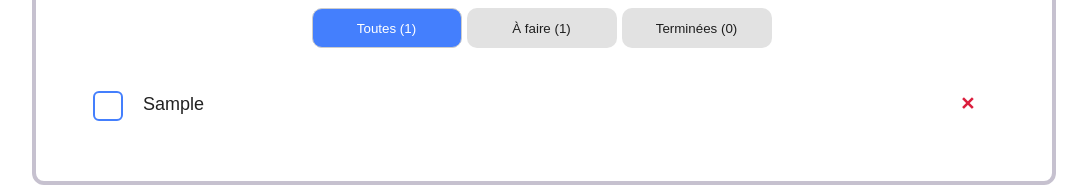
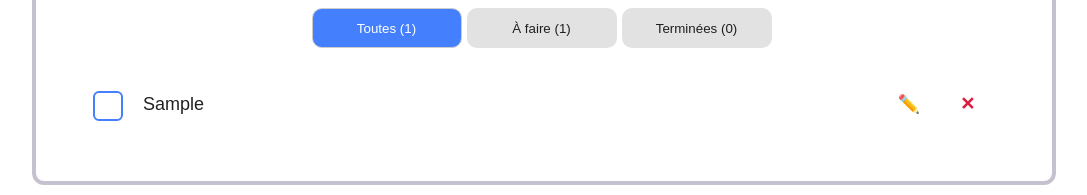
Before and after one commit to laurentbedu/mon-projet-todolist, a React (Vite) app: page / in a window 1280 px wide. Both pictures are taken after typing "Sample" into the empty fields and a click on the button "Ajouter". Shown: the part 281-476 px from the top of the page, without its empty margins (96-1183 px from the left). Built offline with nearby package versions, Linux system fonts and the light colour scheme.

Commit message:
feat(front): US8-Modifier une tache

```diff
--- a/src/App.jsx
+++ b/src/App.jsx
@@ -100,6 +100,27 @@ function App() {
   };
 
   /**
+   * EditTask Function
+   * @param {Int} taskIdToEdit
+   * @returns {boolean}
+   */
+  const taskList_EditTask = (taskIdToEdit, newValue) => {
+    if (tasksList.length !== 0) {
+      const newTaskList = tasksList.map((task) => {
+        if (task.id === taskIdToEdit) {
+          return { ...task, name: newValue };
+        }
+        return task;
+      });
+
+      setTaskList(newTaskList);
+      return true;
+    } else {
+      return false;
+    }
+  };
+
+  /**
    * CheckTask Function
    * @param {Int} taskIdToDelete
    * @returns {boolean}
@@ -158,8 +179,9 @@ function App() {
           <TaskItem
             key={task.id}
             task={task}
-            hundleOnTaskDelete={taskList_DeleteTask}
-            hundleOnTaskCheck={taskList_CheckTask}
+            handleOnTaskDelete={taskList_DeleteTask}
+            handleOnTaskEdit={taskList_EditTask}
+            handleOnTaskCheck={taskList_CheckTask}
           />
         ))}
       </>
--- a/src/components/AddTask.jsx
+++ b/src/components/AddTask.jsx
@@ -19,9 +19,9 @@ function AddTask({ handleClick_AddTask }) {
       <input
         type="text"
         value={inputValue}
-        onChange={(e) => setInputValue(e.target.value)}
-        onKeyDown={(e) => {
-          if (e.key === "Enter") handleClickAddTask();
+        onChange={(event) => setInputValue(event.target.value)}
+        onKeyDown={(event) => {
+          if (event.key === "Enter") handleClickAddTask();
         }}
         id="txtBoxAddTask"
         placeholder="Ajouter une nouvelle tâche..."
--- a/src/components/TaskItem.css
+++ b/src/components/TaskItem.css
@@ -41,6 +41,13 @@
   margin-top: 5px;
   font-size: large;
 }
+.task-item input[type="text"] {
+  margin-top: -4px;
+  height: 40px;
+  font-size: large;
+  padding: 5px;
+  flex: 1;
+}
 
 .task-item button {
   margin-top: -5px;
@@ -69,3 +76,21 @@
   text-decoration: line-through;
   color: #999;
 }
+
+.task-item .edit-btn {
+  color: green;
+  margin-top: -5px;
+  font-weight: bold;
+  height: 40px;
+  padding: 5px 15px;
+  margin-right: 10px;
+  margin-left: 10px;
+  border-radius: 10px;
+  border: none;
+  cursor: pointer;
+}
+
+.task-item .edit-btn:hover {
+  background-color: #dddddd;
+  color: green;
+}
--- a/src/components/TaskItem.jsx
+++ b/src/components/TaskItem.jsx
@@ -1,23 +1,77 @@
+import { useState } from "react";
 import "./TaskItem.css";
 
-function TaskItem({ task = null, hundleOnTaskDelete, hundleOnTaskCheck }) {
-  const hundle_OnTaskDelete = () => {
-    hundleOnTaskDelete(task.id);
+function TaskItem({
+  task = null,
+  handleOnTaskDelete,
+  handleOnTaskCheck,
+  handleOnTaskEdit,
+}) {
+  const [taskEditing, setTaskEditing] = useState(false);
+  const [taskName, setTaskName] = useState(task.name);
+  const handle_OnTaskDelete = () => {
+    if (taskEditing) {
+      setTaskName(task.name);
+      setTaskEditing(false);
+    } else {
+      handleOnTaskDelete(task.id);
+    }
   };
-  const hundle_OnTaskCheck = () => {
-    hundleOnTaskCheck(task.id);
+  const handle_OnTaskCheck = () => {
+    handleOnTaskCheck(task.id);
   };
+
+  const taskEditingHandler = (event) => {
+    const taskId = Number(event.target.dataset.task);
+
+    if (taskEditing) {
+      const editingDone = handleOnTaskEdit(taskId, taskName);
+      if (editingDone) {
+        event.target.innerHTML = "✏️";
+        setTaskEditing(false);
+      }
+    } else {
+      event.target.innerHTML = "✓";
+      setTaskEditing(true);
+    }
+  };
+
+  let taskForm = !taskEditing ? (
+    <label className={!task.status ? `taskDone` : ""}>{taskName}</label>
+  ) : (
+    <input
+      type="text"
+      name=""
+      id=""
+      data-task={task.id}
+      value={taskName}
+      onChange={(event) => setTaskName(event.target.value)}
+      onKeyDown={(event) => {
+        if (event.key === "Enter") taskEditingHandler(event);
+      }}
+    />
+  );
   return (
     <div className="task-item" id={`task${task.id}`}>
       <input
         type="checkbox"
         name=""
         id={`taskChk${task.id}`}
-        onChange={hundle_OnTaskCheck}
+        onChange={handle_OnTaskCheck}
         checked={!task.status}
       />
-      <label className={!task.status ? `taskDone` : ""}>{task.name}</label>
-      <button type="button" onClick={hundle_OnTaskDelete}>
+
+      {taskForm}
+
+      <button
+        type="button"
+        className="edit-btn"
+        data-task={task.id}
+        onClick={(event) => taskEditingHandler(event)}
+      >
+        ✏️
+      </button>
+      <button type="button" onClick={handle_OnTaskDelete}>
         ✕
       </button>
     </div>
```
